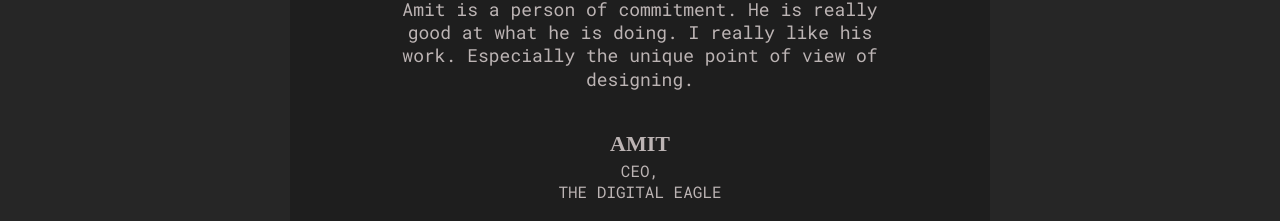
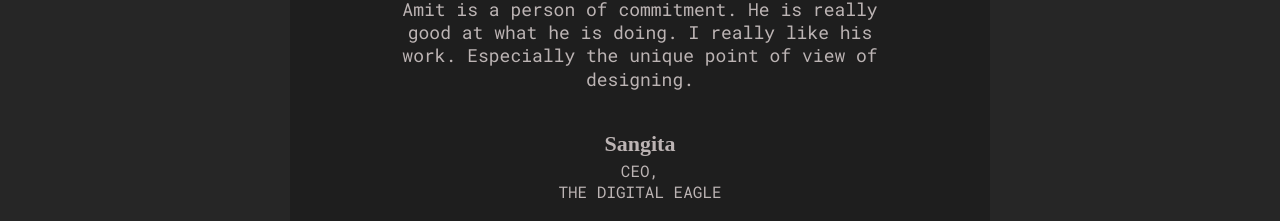
Before and after one commit to amitkrg124/createramit, a React (Create React App) app: page / in a window 1280 px wide. Shown: the part 3558-3779 px from the top of the page. Built offline with nearby package versions, Linux system fonts and the light colour scheme; a web font is replaced by a local one.

Commit message:
Update testimonials.js

```diff
--- a/src/assets/data/testimonials.js
+++ b/src/assets/data/testimonials.js
@@ -1,7 +1,7 @@
 const testimonials = [
   {
     id: 1,
-    name: 'AMIT',
+    name: 'Sangita',
     title: 'CEO',
     org: 'THE DIGITAL EAGLE',
     desc:
@@ -17,9 +17,9 @@ const testimonials = [
   },
   {
     id: 3,
-    name: 'Prashant',
+    name: 'Priti',
     title: 'Marketing Head',
-    org: 'Eleven Dawn',
+    org: 'THE DIGITAL EAGLE',
     desc:
       'Really hard-working person. Deliver the work as promised. Planning to work more with this person.',
   },
```
